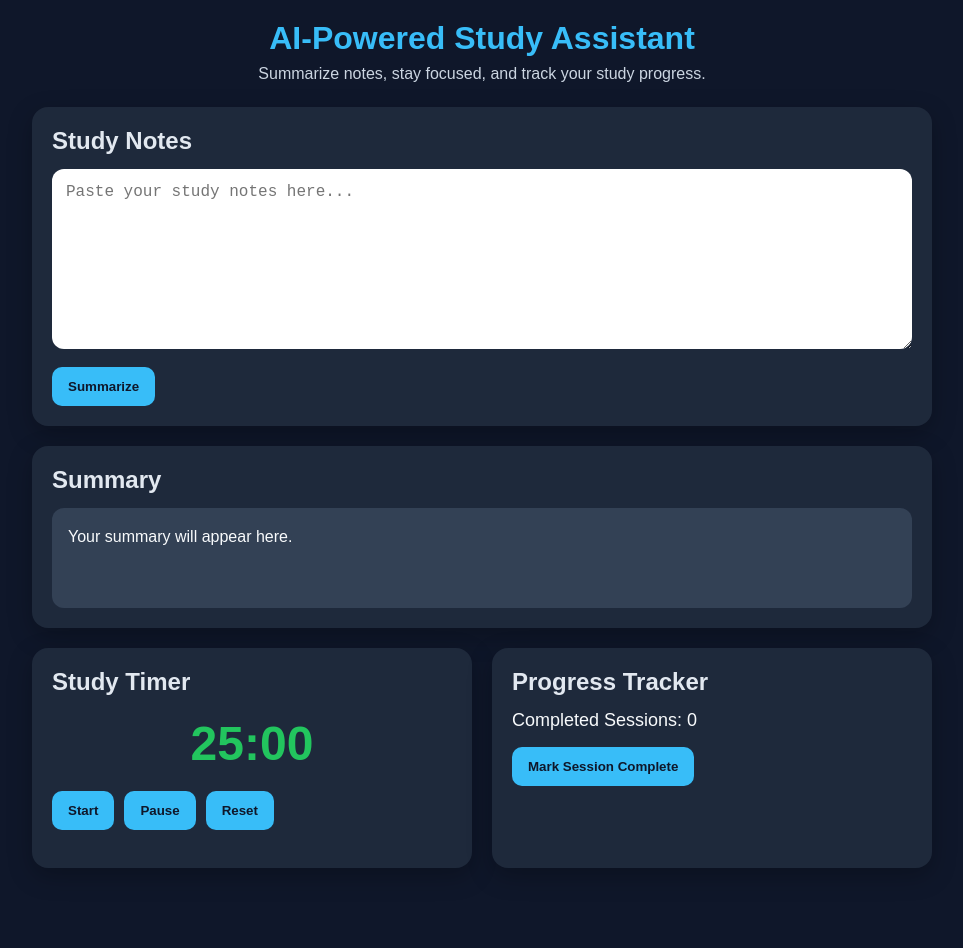
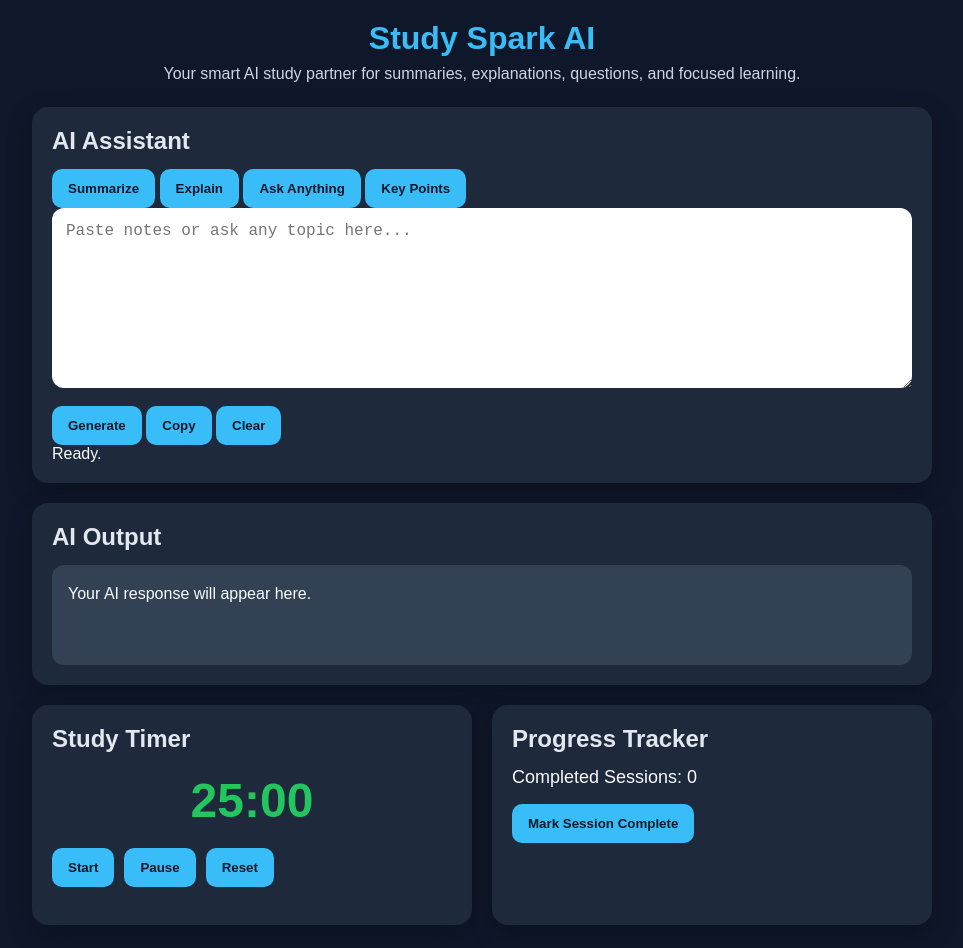
Before and after one commit to ashishmahakud02-web/Studyspark-ai-with-azure, a plain HTML site: page index.html in a window 1280 px wide. Shown: the whole page, without its empty margins (158-1121 px from the left). Before the commit the page ends 908 px from the top, so only its background shows below. Drawn offline with Linux system fonts and the light colour scheme.

Commit message:
Update index.html

```diff
--- a/index.html
+++ b/index.html
@@ -3,27 +3,40 @@
 <head>
   <meta charset="UTF-8" />
   <meta name="viewport" content="width=device-width, initial-scale=1.0" />
-  <title>Study Assistant</title>
+  <title>Study Spark AI</title>
   <link rel="stylesheet" href="style.css" />
 </head>
 <body>
   <div class="app">
     <header class="hero">
-      <h1>AI-Powered Study Assistant</h1>
-      <p>Summarize notes, stay focused, and track your study progress.</p>
+      <h1>Study Spark AI</h1>
+      <p>Your smart AI study partner for summaries, explanations, questions, and focused learning.</p>
     </header>
 
     <section class="card">
-      <h2>Study Notes</h2>
-      <textarea id="notes" placeholder="Paste your study notes here..."></textarea>
-      <button id="summarizeBtn">Summarize</button>
+      <h2>AI Assistant</h2>
+
+      <div class="mode-row">
+        <button class="mode-btn active" data-mode="summarize">Summarize</button>
+        <button class="mode-btn" data-mode="explain">Explain</button>
+        <button class="mode-btn" data-mode="ask">Ask Anything</button>
+        <button class="mode-btn" data-mode="keypoints">Key Points</button>
+      </div>
+
+      <textarea id="notes" placeholder="Paste notes or ask any topic here..."></textarea>
+
+      <div class="action-row">
+        <button id="generateBtn">Generate</button>
+        <button id="copyBtn">Copy</button>
+        <button id="clearBtn">Clear</button>
+      </div>
+
+      <p id="status" class="status-text">Ready.</p>
     </section>
 
     <section class="card">
-      <h2>Summary</h2>
-      <div id="summary">
-        Your summary will appear here.
-      </div>
+      <h2>AI Output</h2>
+      <div id="summary">Your AI response will appear here.</div>
     </section>
 
     <section class="grid">
```
